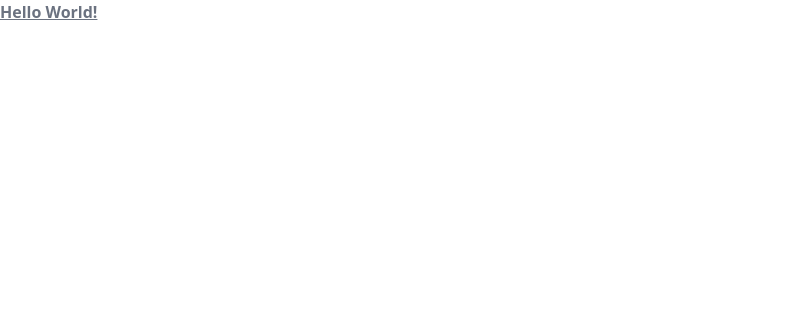
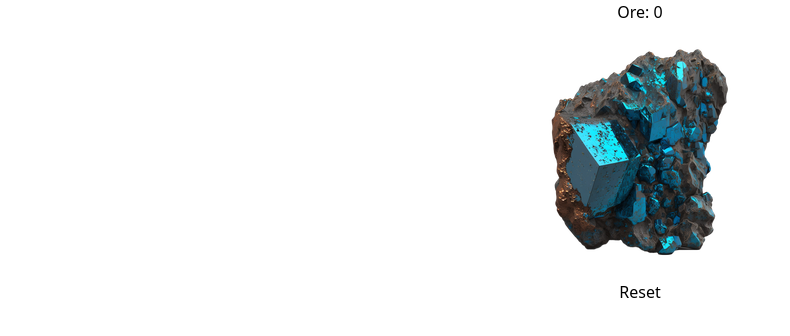
Before and after one commit to RoyalF4/ore-clicker, a React (Vite) app: page / in a window 1280 px wide. Shown: the top 336 px of the page, without its empty margins (0-790 px from the left). Built offline with nearby package versions, Linux system fonts and the light colour scheme.

Commit message:
feat: :tada: initial code setup
add simple game state with a useReducer function

```diff
--- a/index.html
+++ b/index.html
@@ -1,9 +1,9 @@
-<!DOCTYPE html>
+<!doctype html>
 <html lang="en">
   <head>
     <meta charset="UTF-8" />
     <meta name="viewport" content="width=device-width, initial-scale=1.0" />
-    <title>Vite + React + TS</title>
+    <title>Ore Clicker</title>
   </head>
   <body>
     <div id="root"></div>
--- a/src/App.tsx
+++ b/src/App.tsx
@@ -1,7 +1,55 @@
+import { useReducer } from "react";
+
+// import useInterval from "./hooks/UseInterval";
+// import Additions from "./components/Additions";
+
+import { GameState, Action } from "../types.ts";
+
+const initialState: GameState = {
+  ore: 0,
+  additions: [],
+};
+
+function reducer(state: GameState, action: Action) {
+  switch (action.type) {
+    case "click": {
+      return { ...state, ore: state.ore + 1 };
+    }
+    case "reset": {
+      return { ...initialState };
+    }
+  }
+}
+
 export default function App() {
+  const [state, dispatch] = useReducer(reducer, initialState);
+
+  const { ore } = state;
+
+  // useInterval(() => {
+  //   setOre((ore) => ore + 1);
+  // }, 1000);
+
+  function handleClick() {
+    dispatch({ type: "click" });
+  }
+
+  function handleReset() {
+    dispatch({ type: "reset" });
+  }
+
   return (
-    <div className="text-bold  font-bold text-gray-500 underline">
-      Hello World!
-    </div>
+    <main className="flex flex-col items-center">
+      <p>Ore: {ore}</p>
+      <button className=" cursor-pointer" onClick={handleClick}>
+        <img
+          className="pointer-events-none transition-transform hover:scale-105"
+          src="/images/ore.png"
+          alt="chunk of ore"
+        />
+      </button>
+      <button onClick={handleReset}>Reset</button>
+      {/* <Additions additions={additions} /> */}
+    </main>
   );
 }
--- /dev/null
+++ b/src/components/Additions.tsx
@@ -0,0 +1,19 @@
+import { Addition } from "../../types";
+
+import AdditionsItem from "./AdditionsItem";
+
+type AdditionsProps = {
+  additions: Addition[];
+};
+
+function Additions({ additions }: AdditionsProps) {
+  return (
+    <div>
+      {additions.map((addition) => (
+        <AdditionsItem addition={addition} />
+      ))}
+    </div>
+  );
+}
+
+export default Additions;
--- /dev/null
+++ b/src/components/AdditionsItem.tsx
@@ -0,0 +1,20 @@
+import { Addition } from "../../types";
+//import getCost from "../utils/getCost";
+
+type AdditionProps = {
+  addition: Addition;
+};
+
+function AdditionsItem({ addition }: AdditionProps) {
+  const { name, power } = addition;
+  return (
+    <button className="bg-gray-300">
+      <div>
+        <p>{name}</p>
+        <p>{power}</p>
+      </div>
+    </button>
+  );
+}
+
+export default AdditionsItem;
--- /dev/null
+++ b/src/hooks/UseInterval.ts
@@ -0,0 +1,20 @@
+import { useRef, useEffect } from "react";
+
+type Callback = () => void;
+
+export default function useInterval(callback: Callback, interval: number) {
+  const savedCallback = useRef<Callback | null>(null);
+
+  useEffect(() => {
+    savedCallback.current = callback;
+  }, [callback]);
+
+  useEffect(() => {
+    if (interval) {
+      const id = setInterval(() => {
+        savedCallback.current?.();
+      }, interval);
+      return () => clearInterval(id);
+    }
+  }, [interval]);
+}
--- /dev/null
+++ b/src/utils/getCost.ts
@@ -0,0 +1,5 @@
+const MULTIPLIER = 2;
+
+export default function getCost(baseCost: number, owned: number) {
+  return baseCost * Math.pow(MULTIPLIER, owned);
+}
--- a/tailwind.config.js
+++ b/tailwind.config.js
@@ -1,8 +1,12 @@
 /** @type {import('tailwindcss').Config} */
 export default {
-  content: ['./index.html', './src/**/*.{js,ts,jsx,tsx}'],
+  content: ["./index.html", "./src/**/*.{js,ts,jsx,tsx}"],
   theme: {
-    extend: {},
+    extend: {
+      backgroundImage: {
+        ore: "url('/images/Ore.png')",
+      },
+    },
   },
   plugins: [],
 };
--- /dev/null
+++ b/types.ts
@@ -0,0 +1,13 @@
+export type GameState = {
+  ore: number;
+  additions: Addition[];
+};
+
+export type Addition = {
+  name: string;
+  baseCost: number;
+  power: number;
+  owned: number;
+};
+
+export type Action = { type: "click" } | { type: "reset" };
```
Also changed, not shown: public/images/ore.png (added).
